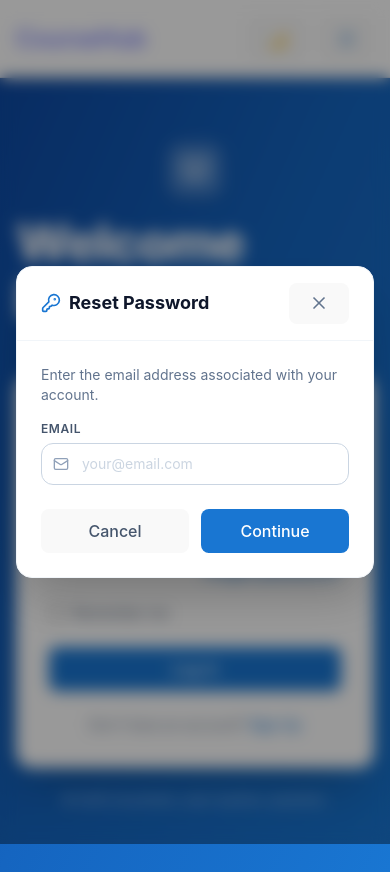
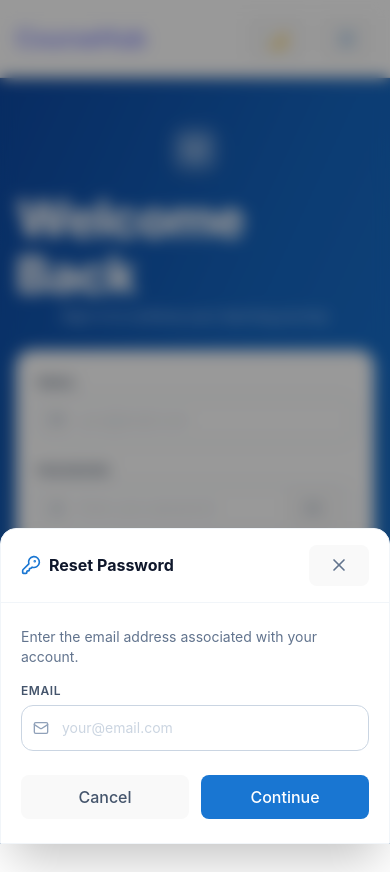
Before and after one commit to leaouslati/course-tutorialmanagementsystem, a React (Vite) app: page /login in a window 390 px wide. Both pictures are taken after a click on the button "Forgot password?". After the commit the page ends 844 px from the top, so only its background shows below. Built offline with nearby package versions, Linux system fonts and the light colour scheme.

Commit message:
Made the login page responsive and acessible

```diff
--- a/src/pages/Login.jsx
+++ b/src/pages/Login.jsx
@@ -4,7 +4,6 @@ import Navbar from "../components/Navbar";
 import { Eye, EyeOff, Mail, Lock, BookOpen, CheckCircle, AlertCircle, KeyRound, X } from "lucide-react";
 import { users } from "../data/mockdata";
 import { useAuth } from "./AuthContext";
-
 
 function ForgotPasswordModal({ onClose }) {
   const [step, setStep] = useState("email");
@@ -33,39 +32,53 @@ function ForgotPasswordModal({ onClose }) {
     if (!confirmPw)            e.confirmPw = "Please confirm your password.";
     else if (confirmPw !== newPw) e.confirmPw = "Passwords do not match.";
     if (Object.keys(e).length > 0) { setPwErrors(e); return; }
-    const user = users.find(u => u.email === email);
-    if (user) user.password = newPw;
+    localStorage.setItem(`pw_override_${email}`, newPw);
     setDone(true);
     setTimeout(() => onClose(), 1800);
   };
 
   const inputCls = (err) =>
-    `w-full py-2.5 rounded-xl border text-sm text-slate-800 focus:outline-none transition pl-10 pr-10 ${
+    `w-full py-3 rounded-xl border text-sm text-slate-800 focus:outline-none focus:ring-2 focus:ring-[#1976D2]/30 transition pl-10 pr-10 ${
       err ? "border-red-400" : "border-slate-300 focus:border-[#1976D2]"
     }`;
 
-  const EyeBtn = ({ show, onToggle }) => (
-    <button type="button" onClick={onToggle} className="absolute right-3 top-1/2 -translate-y-1/2 text-slate-400 hover:text-slate-600 focus:outline-none" style={{ background: 'none', border: 'none', padding: 0 }}>
+  const EyeBtn = ({ show, onToggle, label }) => (
+    <button
+      type="button"
+      onClick={onToggle}
+      aria-label={label}
+      className="absolute right-3 top-1/2 -translate-y-1/2 text-slate-400 hover:text-slate-600 focus:outline-none focus:text-slate-600 p-1"
+    >
       {show ? <EyeOff className="w-4 h-4" /> : <Eye className="w-4 h-4" />}
     </button>
   );
 
   return (
-    <div className="fixed inset-0 z-50 flex items-center justify-center bg-black/40 backdrop-blur-sm px-4">
-      <div className="w-full max-w-md bg-white rounded-2xl shadow-2xl border border-slate-100 overflow-hidden">
-        <div className="flex items-center justify-between px-6 py-4 border-b border-slate-100">
+    <div
+      role="dialog"
+      aria-modal="true"
+      aria-labelledby="modal-title"
+      className="fixed inset-0 z-50 flex items-end sm:items-center justify-center bg-black/40 backdrop-blur-sm px-0 sm:px-4"
+    >
+      <div className="w-full sm:max-w-md bg-white rounded-t-2xl sm:rounded-2xl shadow-2xl border border-slate-100 overflow-hidden">
+        <div className="flex items-center justify-between px-5 sm:px-6 py-4 border-b border-slate-100">
           <div className="flex items-center gap-2">
-            <KeyRound className="w-5 h-5 text-[#1976D2]" />
-            <h3 className="text-lg font-bold text-slate-900">Reset Password</h3>
+            <KeyRound className="w-5 h-5 text-[#1976D2]" aria-hidden="true" />
+            <h2 id="modal-title" className="text-base sm:text-lg font-bold text-slate-900">Reset Password</h2>
           </div>
-          <button onClick={onClose} className="rounded-lg p-1.5 hover:bg-slate-100 transition">
-            <X className="w-5 h-5 text-slate-500" />
+          <button
+            onClick={onClose}
+            aria-label="Close modal"
+            className="rounded-lg p-1.5 hover:bg-slate-100 focus:outline-none focus:ring-2 focus:ring-slate-300 transition"
+          >
+            <X className="w-5 h-5 text-slate-500" aria-hidden="true" />
           </button>
         </div>
-        <div className="px-6 py-6 flex flex-col gap-4">
+
+        <div className="px-5 sm:px-6 py-6 flex flex-col gap-4">
           {done ? (
-            <div className="flex flex-col items-center gap-3 py-4">
-              <CheckCircle className="w-10 h-10 text-green-500" />
+            <div className="flex flex-col items-center gap-3 py-4" role="status" aria-live="polite">
+              <CheckCircle className="w-10 h-10 text-green-500" aria-hidden="true" />
               <p className="text-sm font-bold text-slate-800">Password reset successfully!</p>
               <p className="text-xs text-slate-500">You can now log in with your new password.</p>
             </div>
@@ -73,51 +86,86 @@ function ForgotPasswordModal({ onClose }) {
             <>
               <p className="text-sm text-slate-500">Enter the email address associated with your account.</p>
               <div className="flex flex-col gap-1.5">
-                <label className="text-xs font-semibold text-slate-600 uppercase tracking-wider">Email</label>
+                <label htmlFor="reset-email" className="text-xs font-semibold text-slate-600 uppercase tracking-wider">Email</label>
                 <div className="relative">
-                  <Mail className="absolute left-3 top-1/2 -translate-y-1/2 w-4 h-4 text-slate-400" />
-                  <input value={email} onChange={e => { setEmail(e.target.value); setEmailError(""); }}
-                    type="email" placeholder="your@email.com"
-                    className={`w-full py-2.5 rounded-xl border text-sm text-slate-800 focus:outline-none transition pl-10 pr-4 ${emailError ? "border-red-400" : "border-slate-300 focus:border-[#1976D2]"}`}
+                  <Mail className="absolute left-3 top-1/2 -translate-y-1/2 w-4 h-4 text-slate-400" aria-hidden="true" />
+                  <input
+                    id="reset-email"
+                    value={email}
+                    onChange={e => { setEmail(e.target.value); setEmailError(""); }}
+                    type="email"
+                    autoComplete="email"
+                    placeholder="your@email.com"
+                    aria-invalid={!!emailError}
+                    aria-describedby={emailError ? "reset-email-error" : undefined}
+                    className={`w-full py-3 rounded-xl border text-sm text-slate-800 focus:outline-none focus:ring-2 focus:ring-[#1976D2]/30 transition pl-10 pr-4 ${emailError ? "border-red-400" : "border-slate-300 focus:border-[#1976D2]"}`}
                   />
                 </div>
-                {emailError && <p className="text-xs text-red-500">{emailError}</p>}
+                {emailError && <p id="reset-email-error" role="alert" className="text-xs text-red-500">{emailError}</p>}
               </div>
               <div className="flex gap-3 mt-2">
-                <button onClick={onClose} className="flex-1 rounded-xl border border-slate-300 py-2.5 text-sm font-semibold text-slate-600 hover:bg-slate-50 transition">Cancel</button>
-                <button onClick={handleEmailSubmit} className="flex-1 rounded-xl py-2.5 text-sm font-semibold text-white transition"
-                  style={{ backgroundColor: '#1976D2' }} onMouseEnter={e => e.currentTarget.style.backgroundColor = '#2196F3'} onMouseLeave={e => e.currentTarget.style.backgroundColor = '#1976D2'}>
+                <button onClick={onClose} className="flex-1 rounded-xl border border-slate-300 py-3 text-sm font-semibold text-slate-600 hover:bg-slate-50 focus:outline-none focus:ring-2 focus:ring-slate-300 transition">Cancel</button>
+                <button
+                  onClick={handleEmailSubmit}
+                  className="flex-1 rounded-xl py-3 text-sm font-semibold text-white focus:outline-none focus:ring-2 focus:ring-[#1976D2]/50 transition"
+                  style={{ backgroundColor: '#1976D2' }}
+                  onMouseEnter={e => e.currentTarget.style.backgroundColor = '#2196F3'}
+                  onMouseLeave={e => e.currentTarget.style.backgroundColor = '#1976D2'}
+                >
                   Continue
                 </button>
               </div>
             </>
           ) : (
             <>
-              <p className="text-sm text-slate-500">Choose a new password for <span className="font-medium text-slate-700">{email}</span>.</p>
+              <p className="text-sm text-slate-500">Choose a new password for <strong className="font-medium text-slate-700">{email}</strong>.</p>
               <div className="flex flex-col gap-1.5">
-                <label className="text-xs font-semibold text-slate-600 uppercase tracking-wider">New Password</label>
+                <label htmlFor="new-password" className="text-xs font-semibold text-slate-600 uppercase tracking-wider">New Password</label>
                 <div className="relative">
-                  <Lock className="absolute left-3 top-1/2 -translate-y-1/2 w-4 h-4 text-slate-400" />
-                  <input value={newPw} onChange={e => { setNewPw(e.target.value); setPwErrors(p => ({ ...p, newPw: "" })); }}
-                    type={showNew ? "text" : "password"} placeholder="At least 8 characters" className={inputCls(pwErrors.newPw)} />
-                  <EyeBtn show={showNew} onToggle={() => setShowNew(!showNew)} />
+                  <Lock className="absolute left-3 top-1/2 -translate-y-1/2 w-4 h-4 text-slate-400" aria-hidden="true" />
+                  <input
+                    id="new-password"
+                    value={newPw}
+                    onChange={e => { setNewPw(e.target.value); setPwErrors(p => ({ ...p, newPw: "" })); }}
+                    type={showNew ? "text" : "password"}
+                    autoComplete="new-password"
+                    placeholder="At least 8 characters"
+                    aria-invalid={!!pwErrors.newPw}
+                    aria-describedby={pwErrors.newPw ? "new-pw-error" : undefined}
+                    className={inputCls(pwErrors.newPw)}
+                  />
+                  <EyeBtn show={showNew} onToggle={() => setShowNew(!showNew)} label={showNew ? "Hide password" : "Show password"} />
                 </div>
-                {pwErrors.newPw && <p className="text-xs text-red-500">{pwErrors.newPw}</p>}
+                {pwErrors.newPw && <p id="new-pw-error" role="alert" className="text-xs text-red-500">{pwErrors.newPw}</p>}
               </div>
               <div className="flex flex-col gap-1.5">
-                <label className="text-xs font-semibold text-slate-600 uppercase tracking-wider">Confirm Password</label>
+                <label htmlFor="confirm-password" className="text-xs font-semibold text-slate-600 uppercase tracking-wider">Confirm Password</label>
                 <div className="relative">
-                  <Lock className="absolute left-3 top-1/2 -translate-y-1/2 w-4 h-4 text-slate-400" />
-                  <input value={confirmPw} onChange={e => { setConfirmPw(e.target.value); setPwErrors(p => ({ ...p, confirmPw: "" })); }}
-                    type={showConfirm ? "text" : "password"} placeholder="Repeat new password" className={inputCls(pwErrors.confirmPw)} />
-                  <EyeBtn show={showConfirm} onToggle={() => setShowConfirm(!showConfirm)} />
+                  <Lock className="absolute left-3 top-1/2 -translate-y-1/2 w-4 h-4 text-slate-400" aria-hidden="true" />
+                  <input
+                    id="confirm-password"
+                    value={confirmPw}
+                    onChange={e => { setConfirmPw(e.target.value); setPwErrors(p => ({ ...p, confirmPw: "" })); }}
+                    type={showConfirm ? "text" : "password"}
+                    autoComplete="new-password"
+                    placeholder="Repeat new password"
+                    aria-invalid={!!pwErrors.confirmPw}
+                    aria-describedby={pwErrors.confirmPw ? "confirm-pw-error" : undefined}
+                    className={inputCls(pwErrors.confirmPw)}
+                  />
+                  <EyeBtn show={showConfirm} onToggle={() => setShowConfirm(!showConfirm)} label={showConfirm ? "Hide confirm password" : "Show confirm password"} />
                 </div>
-                {pwErrors.confirmPw && <p className="text-xs text-red-500">{pwErrors.confirmPw}</p>}
+                {pwErrors.confirmPw && <p id="confirm-pw-error" role="alert" className="text-xs text-red-500">{pwErrors.confirmPw}</p>}
               </div>
               <div className="flex gap-3 mt-2">
-                <button onClick={() => setStep("email")} className="flex-1 rounded-xl border border-slate-300 py-2.5 text-sm font-semibold text-slate-600 hover:bg-slate-50 transition">Back</button>
-                <button onClick={handleReset} className="flex-1 rounded-xl py-2.5 text-sm font-semibold text-white transition"
-                  style={{ backgroundColor: '#1976D2' }} onMouseEnter={e => e.currentTarget.style.backgroundColor = '#2196F3'} onMouseLeave={e => e.currentTarget.style.backgroundColor = '#1976D2'}>
+                <button onClick={() => setStep("email")} className="flex-1 rounded-xl border border-slate-300 py-3 text-sm font-semibold text-slate-600 hover:bg-slate-50 focus:outline-none focus:ring-2 focus:ring-slate-300 transition">Back</button>
+                <button
+                  onClick={handleReset}
+                  className="flex-1 rounded-xl py-3 text-sm font-semibold text-white focus:outline-none focus:ring-2 focus:ring-[#1976D2]/50 transition"
+                  style={{ backgroundColor: '#1976D2' }}
+                  onMouseEnter={e => e.currentTarget.style.backgroundColor = '#2196F3'}
+                  onMouseLeave={e => e.currentTarget.style.backgroundColor = '#1976D2'}
+                >
                   Reset Password
                 </button>
               </div>
@@ -129,7 +177,7 @@ function ForgotPasswordModal({ onClose }) {
   );
 }
 
-// ---------- Login Page ----------
+//  Login Page
 export default function Login() {
   const navigate = useNavigate();
   const { login } = useAuth();
@@ -171,7 +219,11 @@ export default function Login() {
     if (Object.keys(errs).length > 0) { setErrors(errs); return; }
 
     setLoading(true);
-    const matchedUser = users.find(u => u.email === form.email && u.password === form.password);
+    const matchedUser = users.find(u => {
+      if (u.email !== form.email) return false;
+      const override = localStorage.getItem(`pw_override_${u.email}`);
+      return (override ?? u.password) === form.password;
+    });
 
     setTimeout(() => {
       setLoading(false);
@@ -188,7 +240,7 @@ export default function Login() {
   };
 
   const inputClass = (field) =>
-    `w-full py-2.5 rounded-xl border text-sm text-slate-800 focus:outline-none transition ${
+    `w-full py-3 rounded-xl border text-sm text-slate-800 focus:outline-none focus:ring-2 focus:ring-[#1976D2]/30 transition ${
       errors[field] ? "border-red-400 focus:border-red-400" : "border-slate-300 focus:border-[#1976D2]"
     }`;
 
@@ -199,10 +251,15 @@ export default function Login() {
       <style>{`input::placeholder { color: #cbd5e1; }`}</style>
       <Navbar />
 
+      {/* Success toast */}
       {success && (
-        <div className="fixed inset-0 z-50 flex items-center justify-center">
-          <div className="flex items-center gap-3 bg-white rounded-2xl shadow-2xl px-8 py-6 border border-green-100">
-            <CheckCircle className="w-6 h-6 text-green-500 flex-shrink-0" />
+        <div
+          role="status"
+          aria-live="polite"
+          className="fixed inset-0 z-50 flex items-center justify-center p-4"
+        >
+          <div className="flex items-center gap-3 bg-white rounded-2xl shadow-2xl px-6 sm:px-8 py-5 sm:py-6 border border-green-100 max-w-xs w-full sm:w-auto">
+            <CheckCircle className="w-6 h-6 text-green-500 flex-shrink-0" aria-hidden="true" />
             <div>
               <p className="text-sm font-bold text-slate-800">Logged in successfully!</p>
               <p className="text-xs text-slate-500 mt-0.5">Taking you home…</p>
@@ -211,10 +268,16 @@ export default function Login() {
         </div>
       )}
 
+      {/* Loading overlay */}
       {loading && (
-        <div className="fixed inset-0 z-50 flex items-center justify-center bg-black/20">
-          <div className="flex items-center gap-3 bg-white rounded-2xl shadow-2xl px-8 py-6 border border-blue-100">
-            <svg className="animate-spin h-6 w-6 text-[#1976D2]" xmlns="http://www.w3.org/2000/svg" fill="none" viewBox="0 0 24 24">
+        <div
+          role="status"
+          aria-live="polite"
+          aria-label="Logging in, please wait"
+          className="fixed inset-0 z-50 flex items-center justify-center bg-black/20 p-4"
+        >
+          <div className="flex items-center gap-3 bg-white rounded-2xl shadow-2xl px-6 sm:px-8 py-5 sm:py-6 border border-blue-100 max-w-xs w-full sm:w-auto">
+            <svg className="animate-spin h-6 w-6 text-[#1976D2] flex-shrink-0" xmlns="http://www.w3.org/2000/svg" fill="none" viewBox="0 0 24 24" aria-hidden="true">
               <circle className="opacity-25" cx="12" cy="12" r="10" stroke="currentColor" strokeWidth="4" />
               <path className="opacity-75" fill="currentColor" d="M4 12a8 8 0 018-8v8z" />
             </svg>
@@ -228,85 +291,125 @@ export default function Login() {
 
       {showForgot && <ForgotPasswordModal onClose={() => setShowForgot(false)} />}
 
-      <main className="flex flex-1 items-center justify-center px-4 py-16">
-        <div className="w-full max-w-md">
-          <div className="flex flex-col items-center mb-6">
-            <div className="w-14 h-14 rounded-2xl bg-white/20 backdrop-blur flex items-center justify-center shadow-md mb-4">
-              <BookOpen className="w-7 h-7 text-white" />
+      <main className="flex flex-1 items-center justify-center px-4 py-8 sm:py-16">
+        <div className="w-full max-w-sm sm:max-w-md">
+
+          {/* Header */}
+          <header className="flex flex-col items-center mb-6">
+            <div className="w-12 h-12 sm:w-14 sm:h-14 rounded-2xl bg-white/20 backdrop-blur flex items-center justify-center shadow-md mb-4" aria-hidden="true">
+              <BookOpen className="w-6 h-6 sm:w-7 sm:h-7 text-white" />
             </div>
-            <h1 className="text-3xl font-extrabold text-white tracking-tight">Welcome Back</h1>
-            <p className="text-sm text-blue-200 mt-1">Sign in to continue your learning journey</p>
-          </div>
+            <h1 className="text-2xl sm:text-3xl font-extrabold text-white tracking-tight">Welcome Back</h1>
+            <p className="text-sm text-blue-200 mt-1 text-center">Sign in to continue your learning journey</p>
+          </header>
 
-          <div className="bg-white rounded-2xl shadow-2xl border border-white/20 px-8 py-8">
-            <form onSubmit={handleSubmit} className="flex flex-col gap-5">
+          {/* Card */}
+          <section className="bg-white rounded-2xl shadow-2xl border border-white/20 px-5 sm:px-8 py-6 sm:py-8">
+            <form onSubmit={handleSubmit} className="flex flex-col gap-5" noValidate>
 
+              {/* Email */}
               <div className="flex flex-col gap-1.5">
-                <label className={labelClass}>Email</label>
+                <label htmlFor="email" className={labelClass}>Email</label>
                 <div className="relative">
-                  <Mail className="absolute left-3 top-1/2 -translate-y-1/2 w-4 h-4 text-slate-400" />
-                  <input value={form.email} onChange={e => update("email", e.target.value)}
-                    type="email" placeholder="your@email.com"
-                    className={`${inputClass("email")} pl-10 pr-4`} />
+                  <Mail className="absolute left-3 top-1/2 -translate-y-1/2 w-4 h-4 text-slate-400" aria-hidden="true" />
+                  <input
+                    id="email"
+                    value={form.email}
+                    onChange={e => update("email", e.target.value)}
+                    type="email"
+                    autoComplete="email"
+                    placeholder="your@email.com"
+                    aria-invalid={!!errors.email}
+                    aria-describedby={errors.email ? "email-error" : undefined}
+                    className={`${inputClass("email")} pl-10 pr-4`}
+                  />
                 </div>
-                {errors.email && <p className="text-xs text-red-500">{errors.email}</p>}
+                {errors.email && <p id="email-error" role="alert" className="text-xs text-red-500">{errors.email}</p>}
               </div>
 
+              {/* Password */}
               <div className="flex flex-col gap-1.5">
-                <label className={labelClass}>Password</label>
+                <label htmlFor="password" className={labelClass}>Password</label>
                 <div className="relative">
-                  <Lock className="absolute left-3 top-1/2 -translate-y-1/2 w-4 h-4 text-slate-400" />
-                  <input value={form.password} onChange={e => update("password", e.target.value)}
-                    type={showPassword ? "text" : "password"} placeholder="Enter your password"
-                    className={`${inputClass("password")} pl-10 pr-10`} />
-                  <button type="button" onClick={() => setShowPassword(!showPassword)}
-                    className="absolute right-3 top-1/2 -translate-y-1/2 text-slate-400 hover:text-slate-600 focus:outline-none"
-                    style={{ background: 'none', border: 'none', padding: 0 }}>
-                    {showPassword ? <EyeOff className="w-4 h-4" /> : <Eye className="w-4 h-4" />}
+                  <Lock className="absolute left-3 top-1/2 -translate-y-1/2 w-4 h-4 text-slate-400" aria-hidden="true" />
+                  <input
+                    id="password"
+                    value={form.password}
+                    onChange={e => update("password", e.target.value)}
+                    type={showPassword ? "text" : "password"}
+                    autoComplete="current-password"
+                    placeholder="Enter your password"
+                    aria-invalid={!!errors.password}
+                    aria-describedby={errors.password ? "password-error" : undefined}
+                    className={`${inputClass("password")} pl-10 pr-10`}
+                  />
+                  <button
+                    type="button"
+                    onClick={() => setShowPassword(!showPassword)}
+                    aria-label={showPassword ? "Hide password" : "Show password"}
+                    className="absolute right-3 top-1/2 -translate-y-1/2 text-slate-400 hover:text-slate-600 focus:outline-none focus:text-slate-600 p-1"
+                  >
+                    {showPassword ? <EyeOff className="w-4 h-4" aria-hidden="true" /> : <Eye className="w-4 h-4" aria-hidden="true" />}
                   </button>
                 </div>
-                {errors.password && <p className="text-xs text-red-500">{errors.password}</p>}
-                <button type="button" onClick={() => setShowForgot(true)}
-                  className="self-end text-xs font-medium focus:outline-none transition"
-                  style={{ color: '#1976D2', background: 'none', border: 'none', padding: 0 }}
+                {errors.password && <p id="password-error" role="alert" className="text-xs text-red-500">{errors.password}</p>}
+                <button
+                  type="button"
+                  onClick={() => setShowForgot(true)}
+                  className="self-end text-xs font-medium focus:outline-none focus:underline transition"
+                  style={{ color: '#1976D2' }}
                   onMouseEnter={e => e.currentTarget.style.color = '#2196F3'}
-                  onMouseLeave={e => e.currentTarget.style.color = '#1976D2'}>
+                  onMouseLeave={e => e.currentTarget.style.color = '#1976D2'}
+                >
                   Forgot password?
                 </button>
               </div>
 
+              {/* Remember me */}
               <div className="flex items-center gap-2">
-                <input id="rememberMe" type="checkbox" checked={rememberMe}
+                <input
+                  id="rememberMe"
+                  type="checkbox"
+                  checked={rememberMe}
                   onChange={e => setRememberMe(e.target.checked)}
-                  className="w-4 h-4 rounded border-slate-300 accent-[#1976D2] cursor-pointer" />
+                  className="w-4 h-4 rounded border-slate-300 accent-[#1976D2] cursor-pointer"
+                />
                 <label htmlFor="rememberMe" className="text-sm text-slate-600 cursor-pointer select-none">Remember me</label>
               </div>
 
+              {/* Auth error */}
               {authError && (
-                <div className="flex items-center gap-2 bg-red-50 border border-red-200 rounded-xl px-4 py-3">
-                  <AlertCircle className="w-4 h-4 text-red-500 flex-shrink-0" />
+                <div role="alert" className="flex items-center gap-2 bg-red-50 border border-red-200 rounded-xl px-4 py-3">
+                  <AlertCircle className="w-4 h-4 text-red-500 flex-shrink-0" aria-hidden="true" />
                   <p className="text-xs text-red-600 font-medium">{authError}</p>
                 </div>
               )}
 
-              <button type="submit"
-                className="w-full rounded-xl py-2.5 text-sm font-semibold text-white shadow transition mt-1"
+              {/* Submit */}
+              <button
+                type="submit"
+                className="w-full rounded-xl py-3 text-sm font-semibold text-white shadow focus:outline-none focus:ring-2 focus:ring-[#1976D2]/50 focus:ring-offset-2 transition mt-1"
                 style={{ backgroundColor: '#1976D2' }}
                 onMouseEnter={e => e.currentTarget.style.backgroundColor = '#2196F3'}
-                onMouseLeave={e => e.currentTarget.style.backgroundColor = '#1976D2'}>
+                onMouseLeave={e => e.currentTarget.style.backgroundColor = '#1976D2'}
+              >
                 Log In
               </button>
             </form>
 
             <p className="text-center text-sm text-slate-500 mt-6">
               Don't have an account?{" "}
-              <Link to="/register" className="font-semibold transition" style={{ color: '#1976D2' }}
+              <Link
+                to="/register"
+                className="font-semibold focus:outline-none focus:underline transition"
+                style={{ color: '#1976D2' }}
                 onMouseEnter={e => e.currentTarget.style.color = '#2196F3'}
-                onMouseLeave={e => e.currentTarget.style.color = '#1976D2'}>
+                onMouseLeave={e => e.currentTarget.style.color = '#1976D2'}
+              >
                 Sign Up
               </Link>
             </p>
-          </div>
+          </section>
 
           <p className="text-center text-xs text-blue-200 mt-6">
             © {new Date().getFullYear()} CourseHub. Learn anytime, anywhere.
```
